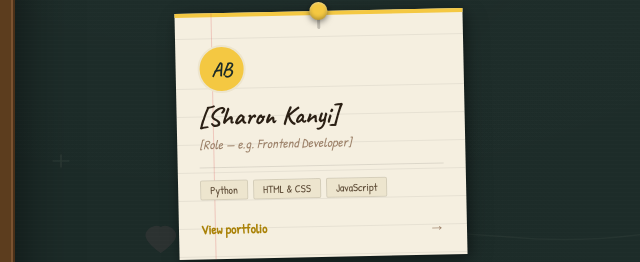
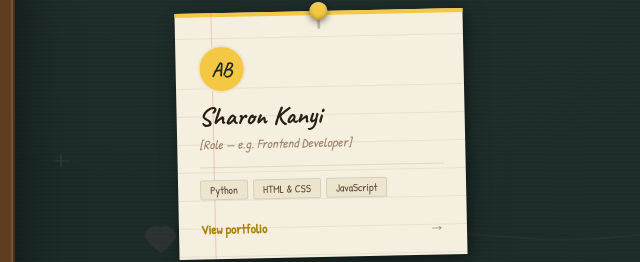
Before and after one commit to IS-PROJECT-2026/Iron-Bank, a plain HTML site: page index.html in a window 1280 px wide. Shown: the part 445-707 px from the top of the page, 3-643 px from the left. Drawn offline with Linux system fonts and the light colour scheme.

Commit message:
feat:add member name

```diff
--- a/index.html
+++ b/index.html
@@ -618,7 +618,7 @@
       <div class="card-margin" aria-hidden="true"></div>
       <div class="card-content">
         <div class="card-avatar">AB</div>
-        <p class="card-name">[Sharon Kanyi]</p>
+        <p class="card-name">Sharon Kanyi</p>
         <p class="card-role">[Role — e.g. Frontend Developer]</p>
         <div class="card-divider"></div>
         <div class="card-tags">
```
